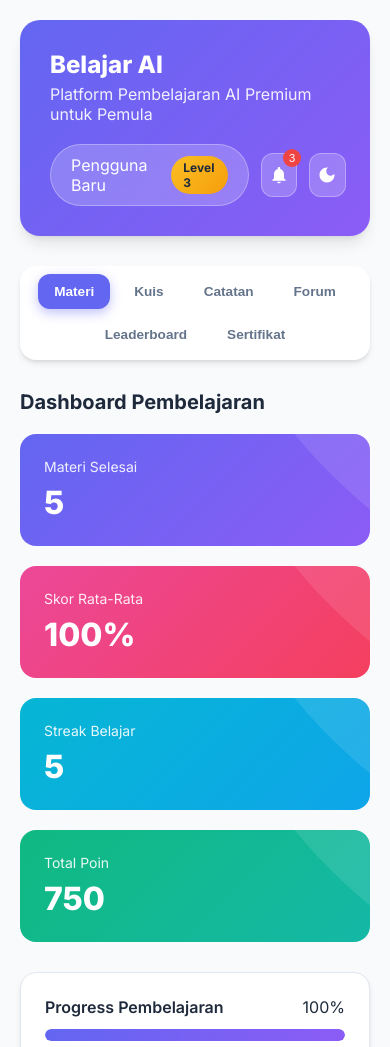
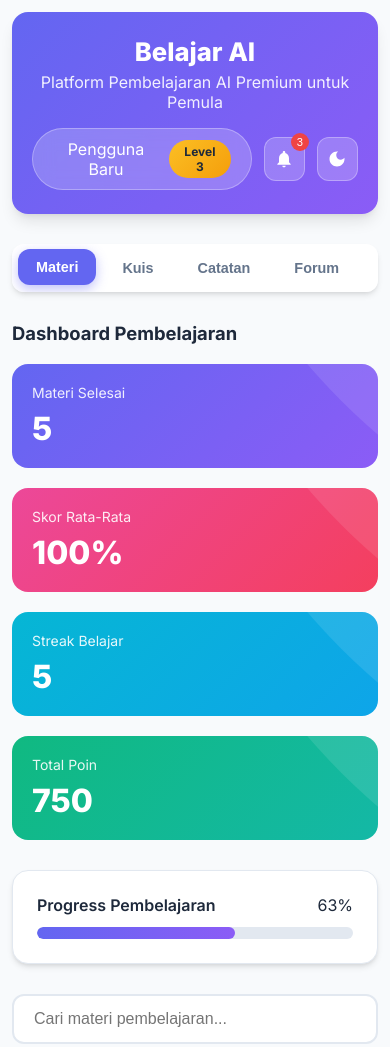
Before and after one commit to rasidi3112/learn-artificial-intelligence, a plain HTML site: page index.html in a window 390 px wide. Shown: the top 1047 px of the page. Drawn offline with Linux system fonts and the light colour scheme.

Commit message:
Enhance UI/UX and add new learning contents

```diff
--- a/app.js
+++ b/app.js
@@ -165,6 +165,69 @@
                 content: 'OpenCV:\n- Library open-source untuk computer vision\n- Mendukung C++, Python, Java\n- Fitur: Image processing, video capture, object detection\n\nMediaPipe (Google):\n- Face detection, hand tracking, pose estimation\n- Optimized untuk real-time pada device\n\nTorchvision (PyTorch):\n- Datasets, transforms, pre-trained models\n\nTensorFlow Hub:\n- Repository model pre-trained\n\nHugging Face:\n- Vision Transformers dan model multimodal'
             }
         ]
+    },
+    {
+        id: 6,
+        title: 'Prompt Engineering Dasar',
+        desc: 'Seni berinteraksi dengan AI generatif seperti ChatGPT untuk hasil maksimal.',
+        level: 'Pemula',
+        duration: '15 menit',
+        sections: [
+            {
+                title: 'Apa itu Prompt Engineering?',
+                content: 'Prompt Engineering adalah keterampilan merancang, mengoptimalkan, dan menstrukturkan instruksi (prompt) yang diberikan kepada model AI Generatif (seperti LLM) agar menghasilkan output yang relevan, akurat, dan sesuai dengan keinginan pengguna.'
+            },
+            {
+                title: 'Prinsip Dasar Prompting',
+                content: '1. Jelas dan Spesifik: Hindari ambiguitas.\n2. Berikan Konteks: Beritahu AI peran apa yang harus dimainkan (misal: "Bertindak sebagai pakar marketing").\n3. Tentukan Format Output: Minta AI merespons dalam format tertentu (tabel, daftar, poin-poin).\n4. Batasi Ruang Lingkup: Jelaskan apa yang TIDAK boleh dilakukan AI.'
+            },
+            {
+                title: 'Teknik Prompting Lanjutan',
+                content: 'Zero-shot Prompting: Meminta AI melakukan tugas tanpa memberikan contoh sama sekali.\n\nFew-shot Prompting: Memberikan satu atau beberapa contoh output agar model memahami pola yang diinginkan.\n\nChain of Thought (CoT): Meminta model untuk menjelaskan langkah demi langkah pemikirannya ("Mari berpikir selangkah demi selangkah") sebelum memberikan jawaban akhir.'
+            }
+        ]
+    },
+    {
+        id: 7,
+        title: 'Etika dan Bias dalam AI',
+        desc: 'Membahas pentingnya keamanan, privasi, dan keadilan dalam menggunakan AI.',
+        level: 'Menengah',
+        duration: '20 menit',
+        sections: [
+            {
+                title: 'Mengapa Etika AI Penting?',
+                content: 'Saat AI mengambil peran lebih besar dalam keputusan hidup (kredit bank, rekrutmen kerja, diagnosa medis), sangat penting untuk memastikan sistem ini adil, transparan, dan tidak merugikan kelompok mana pun.'
+            },
+            {
+                title: 'Bias dalam AI',
+                content: 'AI belajar dari data yang dibuat oleh manusia. Jika data historis mengandung prasangka (bias), model AI akan memperbesar bias tersebut. Contoh: Alat rekrutmen AI yang lebih menyukai kandidat pria karena dipelajari dari data masa lalu yang didominasi pria.'
+            },
+            {
+                title: 'Privasi dan Keamanan',
+                content: 'Sistem AI modern membutuhkan jumlah data yang luar biasa besar (Big Data). Hal ini memunculkan kekhawatiran terkait pengumpulan data pribadi, pengawasan massal, dan keamanan jika data tersebut bocor atau disalahgunakan.'
+            }
+        ]
+    },
+    {
+        id: 8,
+        title: 'Panduan Karir di Bidang AI',
+        desc: 'Peluang pekerjaan, tren masa depan, dan cara memulai karir di industri AI.',
+        level: 'Pemula',
+        duration: '15 menit',
+        sections: [
+            {
+                title: 'Peluang Karir AI',
+                content: '1. Machine Learning Engineer: Membangun dan men-deploy model AI ke produksi.\n2. Data Scientist: Menganalisa data kompleks untuk wawasan bisnis.\n3. Data Engineer: Membangun infrastruktur dan pipeline untuk memproses data.\n4. AI Researcher: Melakukan penelitian untuk menemukan terobosan algoritma baru.\n5. Prompt Engineer: Menguji dan memaksimalkan output AI Generatif.'
+            },
+            {
+                title: 'Keterampilan Utama',
+                content: '- Bahasa Pemrograman: Python, R, SQL.\n- Matematika: Aljabar Linier, Kalkulus, Probabilitas, dan Statistik.\n- Tools/Framework: PyTorch, TensorFlow, Scikit-learn, Pandas.\n- Soft Skills: Pemecahan masalah, komunikasi, dan berpikir kritis.'
+            },
+            {
+                title: 'Cara Memulai',
+                content: 'Mulailah dengan memperkuat dasar Python dan matematika. Ikuti kursus online dasar-dasar Machine Learning (seperti modul di platform ini!), cobalah membangun proyek portofolio kecil-kecilan (seperti klasifikasi gambar sederhana atau prediksi harga), lalu berpartisipasi dalam komunitas seperti Kaggle atau GitHub.'
+            }
+        ]
     }
 ];
 const QUIZ = [
@@ -187,7 +250,12 @@
     { q: 'GPT adalah singkatan dari?', opts: ['General Processing Tool', 'Generative Pre-trained Transformer', 'Global Pattern Technology', 'Graph Processing Technique'], ans: 1 },
     // Computer Vision
     { q: 'Computer Vision memungkinkan AI untuk?', opts: ['Mendengar suara', 'Mengenali gambar dan objek', 'Menulis kode', 'Mengirim email'], ans: 1 },
-    { q: 'YOLO adalah algoritma untuk?', opts: ['Image Classification', 'Object Detection', 'Semantic Segmentation', 'Image Generation'], ans: 1 }
+    { q: 'YOLO adalah algoritma untuk?', opts: ['Image Classification', 'Object Detection', 'Semantic Segmentation', 'Image Generation'], ans: 1 },
+    // Penambahan Kuis Baru
+    { q: 'Seni merancang instruksi untuk LLM seperti ChatGPT disebut?', opts: ['Software Engineering', 'Prompt Engineering', 'Data Engineering', 'Machine Learning'], ans: 1 },
+    { q: 'Teknik memberikan satu atau lebih contoh agar AI tahu pola output yang kita inginkan dinamakan?', opts: ['Zero-shot prompting', 'One-shot attack', 'Few-shot prompting', 'Chain of thought'], ans: 2 },
+    { q: 'Penyebab utama munculnya bias pada algoritma AI adalah?', opts: ['Komputer terlalu pintar', 'Kecepatan internet lambat', 'Data latih yang mengandung bias manusia', 'Listrik yang tidak stabil'], ans: 2 },
+    { q: 'Profesi AI yang bertugas membangun infrastruktur dan saluran data (pipeline) adalah?', opts: ['Data Engineer', 'Data Scientist', 'Machine Learning Engineer', 'Web Developer'], ans: 0 }
 ];
 
 let data = { name: 'Pengguna Baru', level: 3, points: 750, completed: [1, 2, 3, 4, 5], favorites: [], notes: [], forum: [], scores: [{ date: new Date().toLocaleDateString('id-ID'), score: 100 }], darkMode: false, streak: 5, leaderboard: [{ name: 'Ahmad Rizki', level: 10, points: 5000, completed: 25 }, { name: 'Siti Nurhaliza', level: 9, points: 4800, completed: 24 }, { name: 'Budi Santoso', level: 8, points: 4600, completed: 23 }, { name: 'Dewi Lestari', level: 7, points: 4200, completed: 21 }, { name: 'Rudi Hermawan', level: 6, points: 3800, completed: 19 }] };
--- a/index.html
+++ b/index.html
@@ -206,7 +206,7 @@
             <div class="footer-info">
                 <p>Dikembangkan oleh <strong>Ahmad Rasidi</strong></p>
                 <p>Proyek ini dikembangkan untuk tujuan pendidikan dan pembelajaran.</p>
-                <p style="margin-top:12px;opacity:0.7">© 2024 Belajar AI. Semua hak dilindungi.</p>
+                <p style="margin-top:12px;opacity:0.7">© 2025 Belajar AI. Semua hak dilindungi.</p>
             </div>
         </footer>
     </div>
--- a/styles.css
+++ b/styles.css
@@ -148,7 +148,13 @@
     background: var(--card-light);
     border-radius: 16px;
     box-shadow: var(--shadow);
-    flex-wrap: wrap;
+    overflow-x: auto;
+    -webkit-overflow-scrolling: touch;
+    flex-wrap: nowrap;
+}
+
+.nav-tabs::-webkit-scrollbar {
+    display: none;
 }
 
 body.dark-mode .nav-tabs {
@@ -185,6 +191,7 @@
     background: var(--primary);
     color: #fff;
     box-shadow: 0 4px 12px rgba(99, 102, 241, 0.4);
+    transform: translateY(-1px);
 }
 
 /* Cards */
@@ -204,7 +211,7 @@
 
 .card:hover {
     box-shadow: var(--shadow-lg);
-    transform: translateY(-2px);
+    transform: translateY(-4px);
 }
 
 /* Dashboard Grid */
@@ -1078,17 +1085,37 @@
 
 /* Responsive */
 @media (max-width: 768px) {
+    .container {
+        padding: 12px;
+    }
+
+    .header {
+        padding: 24px 20px;
+        flex-direction: column;
+        text-align: center;
+        gap: 16px;
+        border-radius: 16px;
+    }
+
+    .header-controls {
+        width: 100%;
+        justify-content: center;
+    }
+
     .header-title h1 {
-        font-size: 1.5rem;
+        font-size: 1.6rem;
     }
 
     .nav-tabs {
-        justify-content: center;
+        justify-content: flex-start;
+        padding: 6px;
+        border-radius: 12px;
     }
 
     .nav-tab {
-        padding: 10px 16px;
-        font-size: 0.85rem;
+        padding: 10px 18px;
+        font-size: 0.9rem;
+        white-space: nowrap;
     }
 
     .lessons-grid {
@@ -1102,6 +1129,10 @@
     .stat-value {
         font-size: 2rem;
     }
+
+    .section-title {
+        font-size: 1.15rem;
+    }
 }
 
 @media (max-width: 480px) {
@@ -1111,8 +1142,14 @@
 
     .search-box {
         flex-direction: column;
+        gap: 8px;
     }
 
     .result-btns {
         flex-direction: column;
-    }}
+    }
+
+    .stat-card {
+        padding: 20px;
+    }
+}
```
